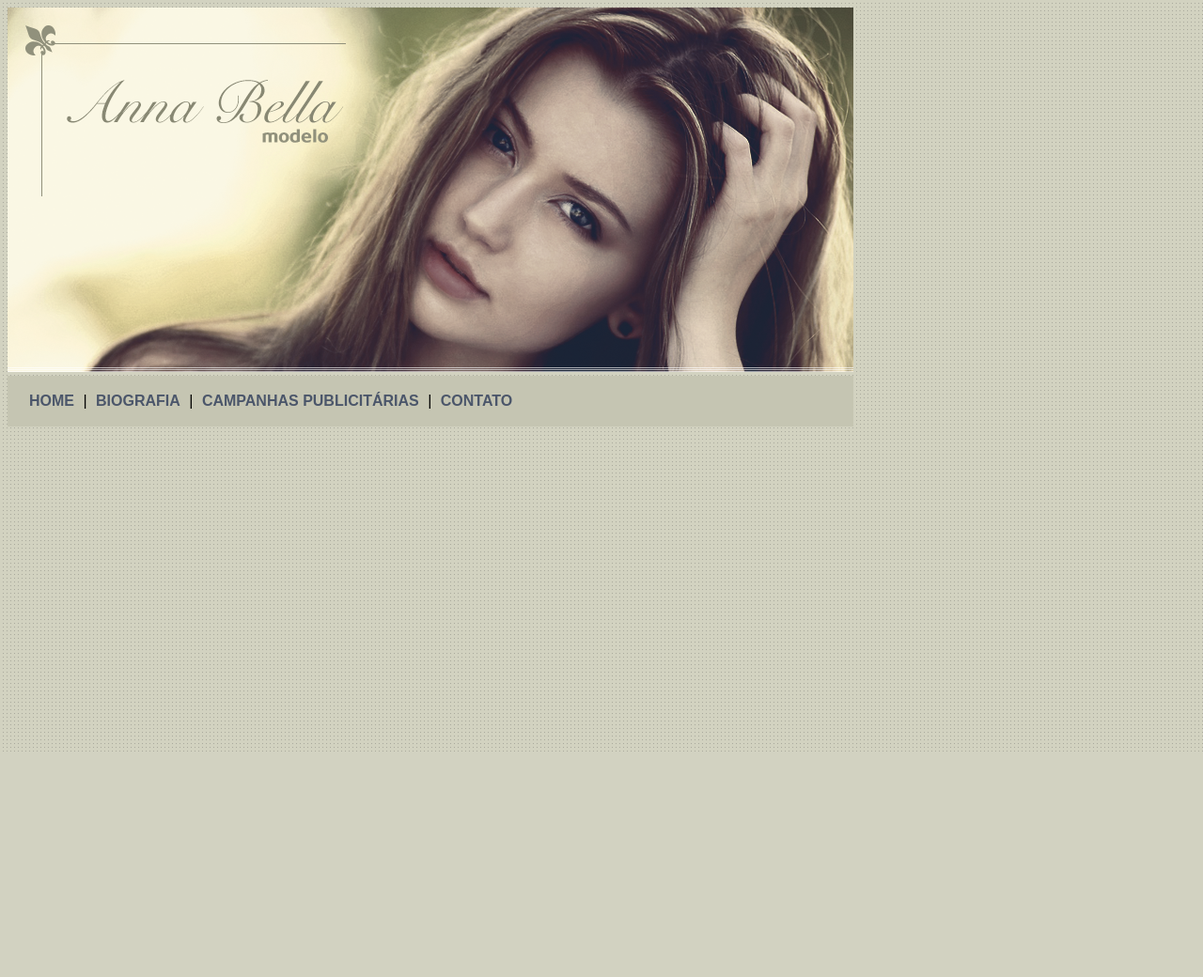
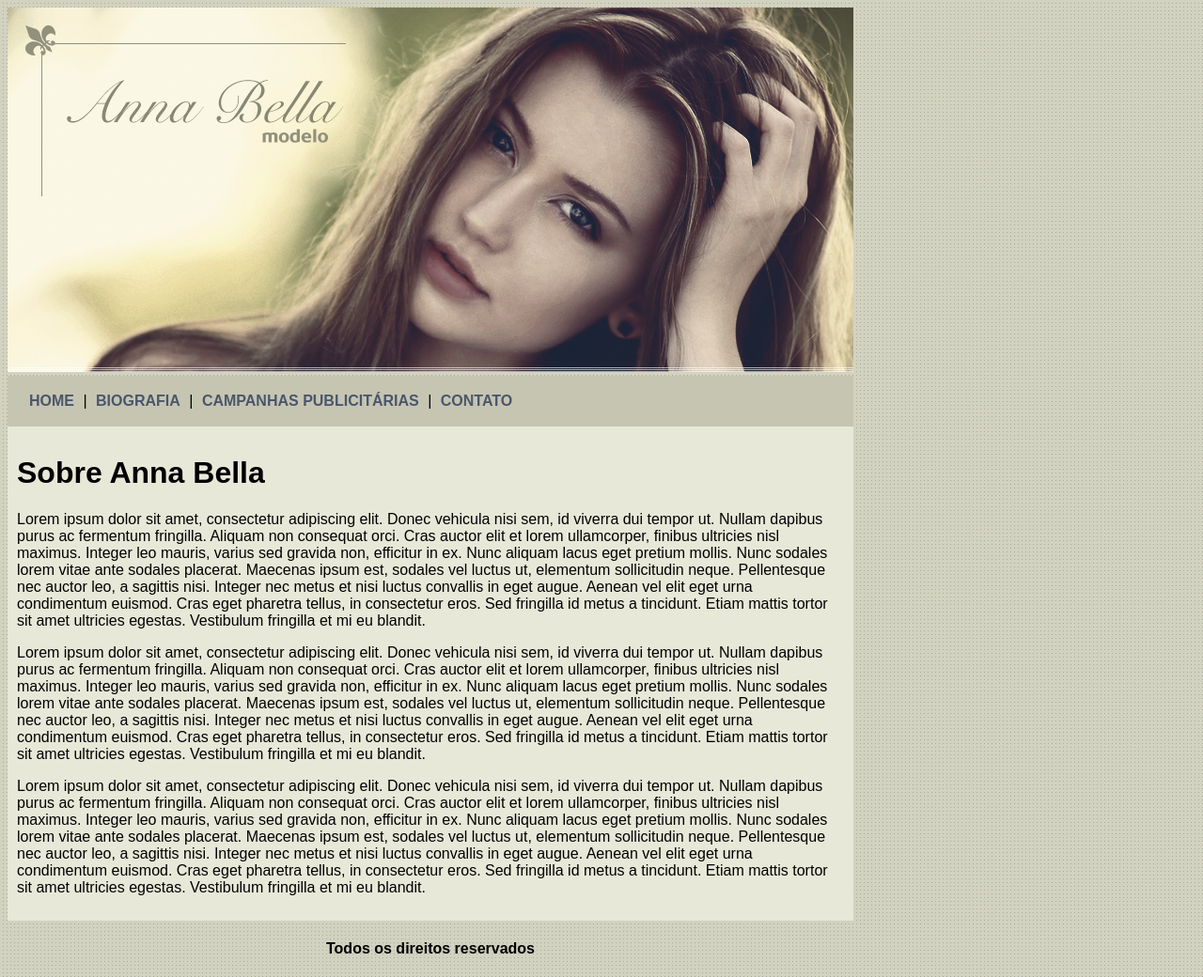
Before and after one commit to https-ailton-dev/WebSite_HTML-CSS3_Modelle, a plain HTML site: page index.html in a window 1280 px wide. Shown: the whole page at 94% size. Before the commit the page ends 800 px from the top, so only its background shows below. Drawn offline with Linux system fonts and the light colour scheme.

Commit message:
Altera pagina inicial

```diff
--- a/estilo.css
+++ b/estilo.css
@@ -16,3 +16,10 @@ a{
     background: #c5c5b2;
     padding: 18px;
 }
+#conteudo{
+    background: #e8e8d9;
+    padding: 10px;
+}
+#rodape{
+    text-align: center;
+}
--- a/index.html
+++ b/index.html
@@ -12,8 +12,11 @@
 
     <div id="principal">
 
+        <!--Inicio Imagem Capa-->
         <img src="img/capa.png">
+        <!--Fim Imagem Capa-->
 
+        <!--Inicio Menu-->
         <div id="menu">
 
             <a href="index.html">HOME</a> |
@@ -22,8 +25,68 @@
             <a href="contato.html">CONTATO</a>
 
         </div>
+        <!--Fim Menu-->
 
+        <!--Inicio Conteudo-->
+        <div id="conteudo">
 
+            <h1>Sobre Anna Bella</h1>
+            <p>
+                Lorem ipsum dolor sit amet, consectetur adipiscing elit.
+                Donec vehicula nisi sem, id viverra dui tempor ut.
+                Nullam dapibus purus ac fermentum fringilla.
+                Aliquam non consequat orci. Cras auctor elit et lorem ullamcorper,
+                finibus ultricies nisl maximus. Integer leo mauris, varius sed gravida non, efficitur in ex.
+                Nunc aliquam lacus eget pretium mollis. Nunc sodales lorem vitae ante sodales placerat.
+                Maecenas ipsum est, sodales vel luctus ut, elementum sollicitudin neque.
+                Pellentesque nec auctor leo, a sagittis nisi.
+                Integer nec metus et nisi luctus convallis in eget augue.
+                Aenean vel elit eget urna condimentum euismod.
+                Cras eget pharetra tellus, in consectetur eros.
+                Sed fringilla id metus a tincidunt. Etiam mattis tortor sit amet ultricies egestas.
+                Vestibulum fringilla et mi eu blandit.
+            </p>
+
+            <p>
+                Lorem ipsum dolor sit amet, consectetur adipiscing elit.
+                Donec vehicula nisi sem, id viverra dui tempor ut.
+                Nullam dapibus purus ac fermentum fringilla.
+                Aliquam non consequat orci. Cras auctor elit et lorem ullamcorper,
+                finibus ultricies nisl maximus. Integer leo mauris, varius sed gravida non, efficitur in ex.
+                Nunc aliquam lacus eget pretium mollis. Nunc sodales lorem vitae ante sodales placerat.
+                Maecenas ipsum est, sodales vel luctus ut, elementum sollicitudin neque.
+                Pellentesque nec auctor leo, a sagittis nisi.
+                Integer nec metus et nisi luctus convallis in eget augue.
+                Aenean vel elit eget urna condimentum euismod.
+                Cras eget pharetra tellus, in consectetur eros.
+                Sed fringilla id metus a tincidunt. Etiam mattis tortor sit amet ultricies egestas.
+                Vestibulum fringilla et mi eu blandit.
+            </p>
+
+            <p>
+                Lorem ipsum dolor sit amet, consectetur adipiscing elit.
+                Donec vehicula nisi sem, id viverra dui tempor ut.
+                Nullam dapibus purus ac fermentum fringilla.
+                Aliquam non consequat orci. Cras auctor elit et lorem ullamcorper,
+                finibus ultricies nisl maximus. Integer leo mauris, varius sed gravida non, efficitur in ex.
+                Nunc aliquam lacus eget pretium mollis. Nunc sodales lorem vitae ante sodales placerat.
+                Maecenas ipsum est, sodales vel luctus ut, elementum sollicitudin neque.
+                Pellentesque nec auctor leo, a sagittis nisi.
+                Integer nec metus et nisi luctus convallis in eget augue.
+                Aenean vel elit eget urna condimentum euismod.
+                Cras eget pharetra tellus, in consectetur eros.
+                Sed fringilla id metus a tincidunt. Etiam mattis tortor sit amet ultricies egestas.
+                Vestibulum fringilla et mi eu blandit.
+            </p>
+
+        </div>
+        <!--Fim Conteudo-->
+
+        <div id="rodape">
+
+            <h4>Todos os direitos reservados</h4>
+
+        </div>
 
     </div>
 
```
